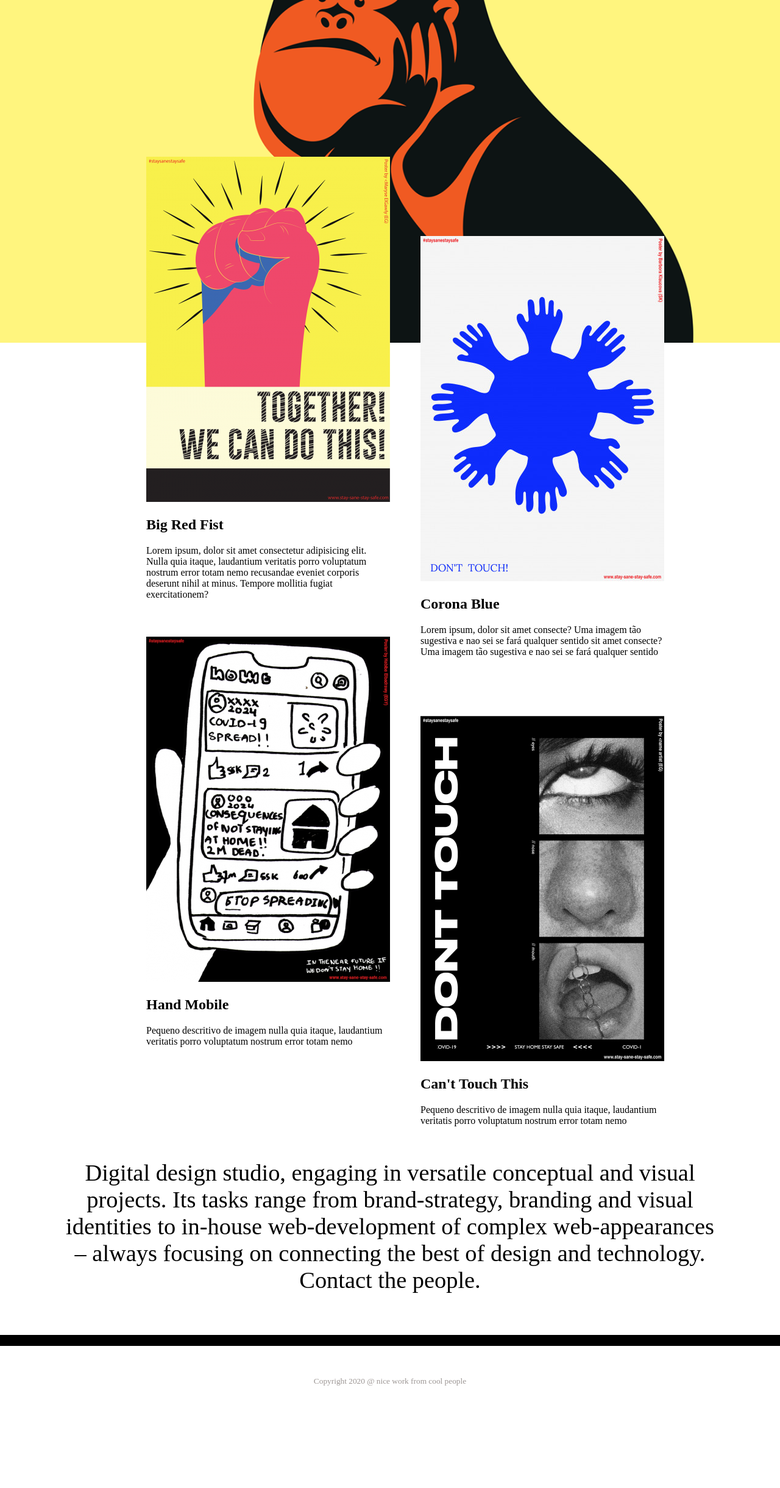
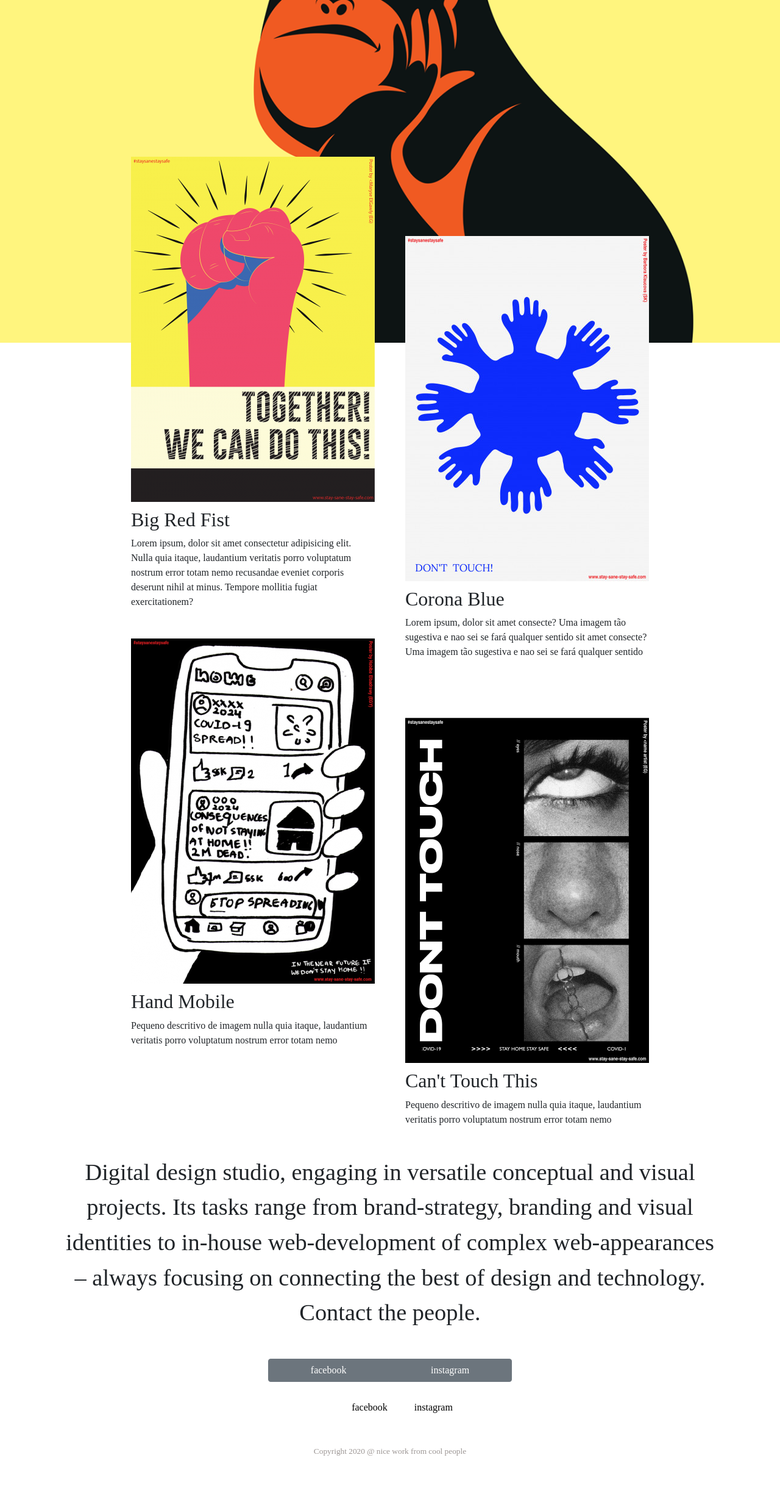
Before and after one commit to mellow-yellow-men/tucano, a plain HTML site: page index.html in a window 1280 px wide. Shown: the part 113-2553 px from the top of the page at 61% size. Before the commit the page ends 2436 px from the top, so only its background shows below. Drawn offline with nearby package versions, Linux system fonts and the light colour scheme; a web font is replaced by a local one.

Commit message:
16h thursday
done with the simian

```diff
--- a/index.html
+++ b/index.html
@@ -6,7 +6,10 @@
   <title>git practice</title>
   <style>
     @import url('https://fonts.googleapis.com/css2?family=Chelsea+Market&display=swap');
+
     </style>
+<link rel="stylesheet" href="https://stackpath.bootstrapcdn.com/bootstrap/4.5.0/css/bootstrap.min.css" integrity="sha384-9aIt2nRpC12Uk9gS9baDl411NQApFmC26EwAOH8WgZl5MYYxFfc+NcPb1dKGj7Sk" crossorigin="anonymous">
+
   <link rel="stylesheet" href="style.css">
 </head>
 
@@ -14,7 +17,7 @@
 
   <header>
    <div class="simian">
-    <h1>SUPER NICE LOGO</h1>
+    <h1>NICE LOGO</h1>
 
   <nav>
     <ul>
@@ -78,6 +81,11 @@
     Digital design studio, engaging in versatile conceptual and visual projects. Its tasks range from brand-strategy, branding and visual identities to in-house web-development of complex web-appearances – always focusing on connecting the best of design and technology. Contact the people.
   <p></div>
 
+    <div class="btn-group" role="group" aria-label="Basic example">
+      <a href="https://fra1.digitaloceanspaces.com/workmedia/mp/wp-content/uploads/2020/05/27183521/trendswpp.pdf" class="btn btn-secondary">facebook</a>
+      <button type="button" class="btn btn-secondary">instagram</button>
+    </div>
+
     <footer>
       <ul>
         <li><a href="#">facebook</a></li>
@@ -89,4 +97,9 @@
 
   </div>
 
+  <script src="https://code.jquery.com/jquery-3.5.1.slim.min.js" integrity="sha384-DfXdz2htPH0lsSSs5nCTpuj/zy4C+OGpamoFVy38MVBnE+IbbVYUew+OrCXaRkfj" crossorigin="anonymous"></script>
+  <script src="https://cdn.jsdelivr.net/npm/popper.js@1.16.0/dist/umd/popper.min.js" integrity="sha384-Q6E9RHvbIyZFJoft+2mJbHaEWldlvI9IOYy5n3zV9zzTtmI3UksdQRVvoxMfooAo" crossorigin="anonymous"></script>
+  <script src="https://stackpath.bootstrapcdn.com/bootstrap/4.5.0/js/bootstrap.min.js" integrity="sha384-OgVRvuATP1z7JjHLkuOU7Xw704+h835Lr+6QL9UvYjZE3Ipu6Tp75j7Bh/kR0JKI" crossorigin="anonymous"></script>
+
+</body>
 </html>
--- a/style.css
+++ b/style.css
@@ -9,7 +9,7 @@ nav{
 
 .nav-list a {
     text-decoration: none;
-    margin: 0px 10px; margin-top: 50px;
+    margin: 0px 10px; margin-top: 62px;
   }
 
  h1 {
@@ -18,6 +18,10 @@ nav{
   padding: 100;
   margin-left: 50px; margin-top: 50px;
 }
+
+h2 {
+  margin-top: 10px;
+  }
 
 h3 {
   font-family: montserrat, thin;
@@ -35,7 +39,7 @@ body {
   height: 675px;
     width: 100%;
     background-size: cover;
-    background-repeat: no-repeat;
+    background-repeat: no-repeat; background-position: center;
     min-width: 100%;
     text-align: left;
     position: relative;
@@ -44,7 +48,7 @@ body {
 
 
 .bigfist {
-    margin-left: 50px; margin-top: 20px; width: 400px; text-align: left;
+  margin-top: 20px; width: 400px; text-align: left;
 }
 
 .corona {
@@ -52,17 +56,14 @@ body {
 }
 
 .mobile {
-  margin-left: 50px; margin-top: -50px; width: 400px; text-align: left;
+ margin-top: -50px; width: 400px; text-align: left;
 }
 
 .touch {
   margin-left: 50px; margin-top: 80px; width: 400px; text-align: left;
 }
 
-#row1 {
-  display: flex; justify-content: center;
-
-}
+#row1 {display: flex; justify-content: center;}
 
 #row2 {
   display: flex; justify-content: center;
@@ -71,7 +72,7 @@ body {
 
 .brief {
 text-align: center;
-margin-left: 100px;margin-right: 100px;
+margin-left: 100px;margin-right: 100px; margin-top: 30px;
 font-family: montserrat, thin; font-size: 3vw;
 }
 
@@ -82,9 +83,12 @@ footer * {
 }
 
 footer {
-  color: #edf0f1;
+  color: black;
   display: flex; justify-content: center; margin-top: 30px;
-  background-color: black;
+}
+
+.btn-group  {
+width: 400px; align-self: center; margin-top: 30px;
 }
 
 span {
@@ -98,3 +102,15 @@ span {
   position: absolute;
   top: 350px; width: 100%;
 }
+
+@media screen and (max-width: 950px) {
+  #row1, #row2 {
+    display: flex;
+    flex-direction: column;
+    align-items: center;
+  }
+  .corona, .touch, .mobile {
+    margin-left: 0px; margin-top: 30px;
+  }
+
+}
```
